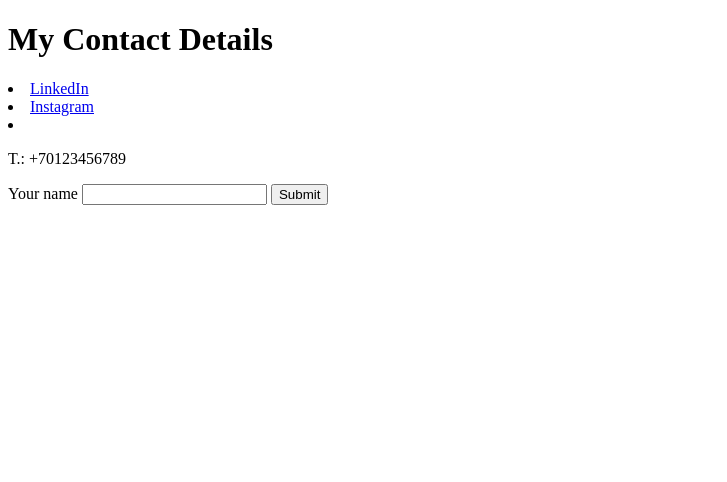
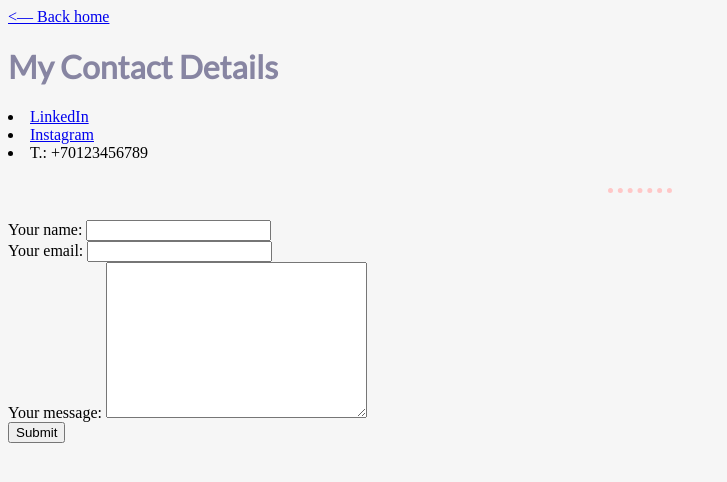
Before and after one commit to FluffyAvocado/devBootcamp, a plain HTML site: page contact-me.html in a window 1280 px wide. Shown: the whole page, without its empty margins (0-727 px from the left). Drawn offline with Linux system fonts and the light colour scheme.

Commit message:
added css

```diff
--- a/contact-me.html
+++ b/contact-me.html
@@ -1,21 +1,36 @@
 <!DOCTYPE html>
 <html lang="en">
+
 <head>
     <meta charset="UTF-8">
     <meta name="viewport" content="width=device-width, initial-scale=1.0">
     <meta http-equiv="X-UA-Compatible" content="ie=edge">
+    <link rel="stylesheet" href="css/style.css">
+    <link href="https://fonts.googleapis.com/css?family=Lato|Work+Sans:500&display=swap" rel="stylesheet">
     <title>Document</title>
 </head>
+
 <body>
+    <a href="index.html"><— Back home</a>
+    <br>
     <h1>My Contact Details</h1>
     <ul></ul>
     <li><a href="https://www.linkedin.com/in/nskandreynikitin/">LinkedIn</a></li>
     <li><a href="https://www.instagram.com/andrey.n1/">Instagram</a></li>
-    <li><p>T.: +70123456789</p></li>
-    <form action=""></form>
-    <label for="">Your name</label>
-    <input type="text" name="" id="">
-    <input type="submit" name="" id="">
-</ul>
+    <li>T.: +70123456789</li>
+    <br>
+    <hr>
+    <br>
+    <form action="mailto:omen.by@gmail.com" method="post" enctype="text/plain">
+        <label>Your name:</label>
+        <input type="text" name="yourName" id=""><br>
+        <label>Your email:</label>
+        <input type="email" name="yourEmail" id=""><br>
+        <label>Your message:</label>
+        <textarea name="yourMessage" cols="30" rows="10"></textarea><br>
+        <input type="submit">
+    </form>
+    </ul>
 </body>
+
 </html>
--- /dev/null
+++ b/css/style.css
@@ -0,0 +1,35 @@
+body {
+    background-color: #f6f6f6;
+}
+
+hr {
+    border-style: dotted none none none;
+    color: #ffc7c7;
+    border-top-width: 5px;
+    height: 1px;
+    width: 5%;
+}
+
+h1 {
+    color: #8785a2;
+    font-family: 'Lato', sans-serif;
+    font-weight: 900;
+}
+
+h3 {
+    color: #8785a2;
+    font-family: 'Work Sans', sans-serif;
+}
+p {
+    font-family: 'Lato', sans-serif;
+}
+img {
+    border-radius: 50%;
+}
+
+.list {
+    font-family: 'Lato', sans-serif;
+}
+.table {
+    font-family: 'Lato', sans-serif;
+}
```
Also changed, not shown: hobbies.html (+5 -1 lines), index.html (+10 -5 lines).
